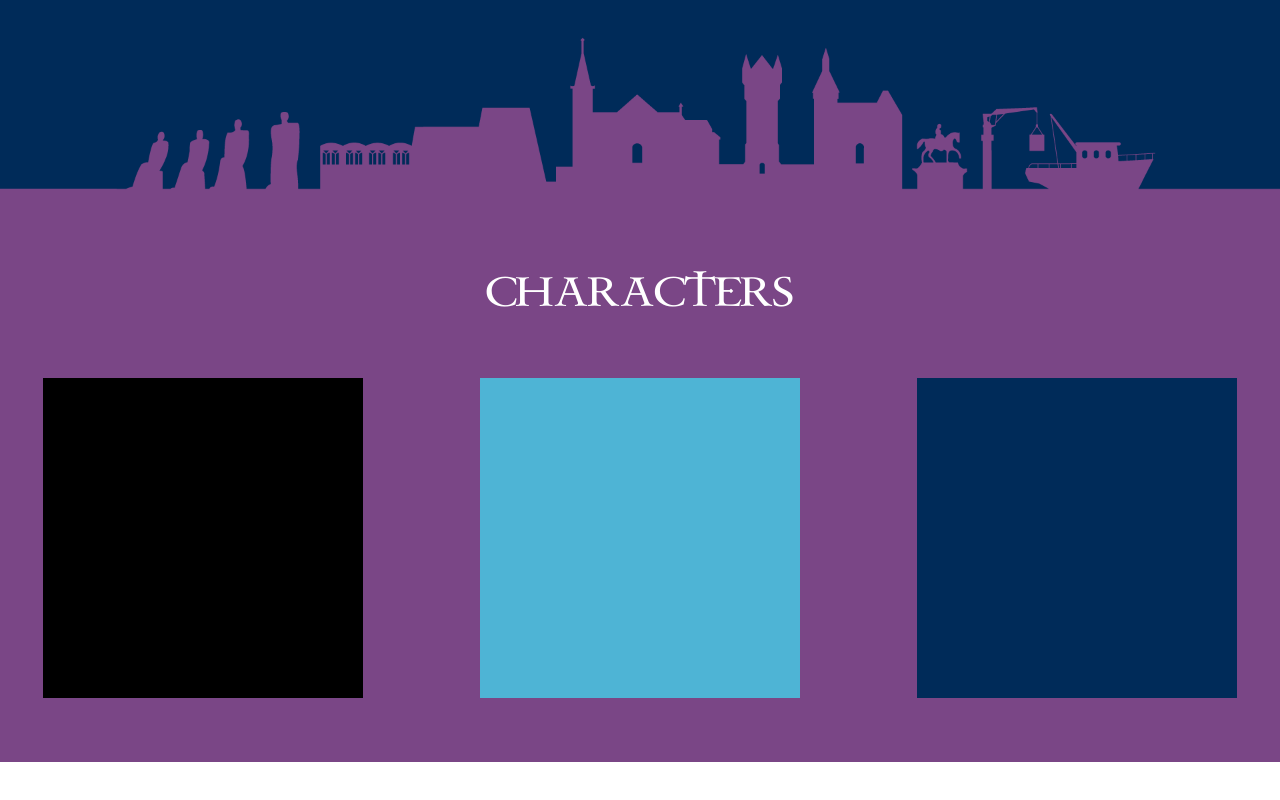
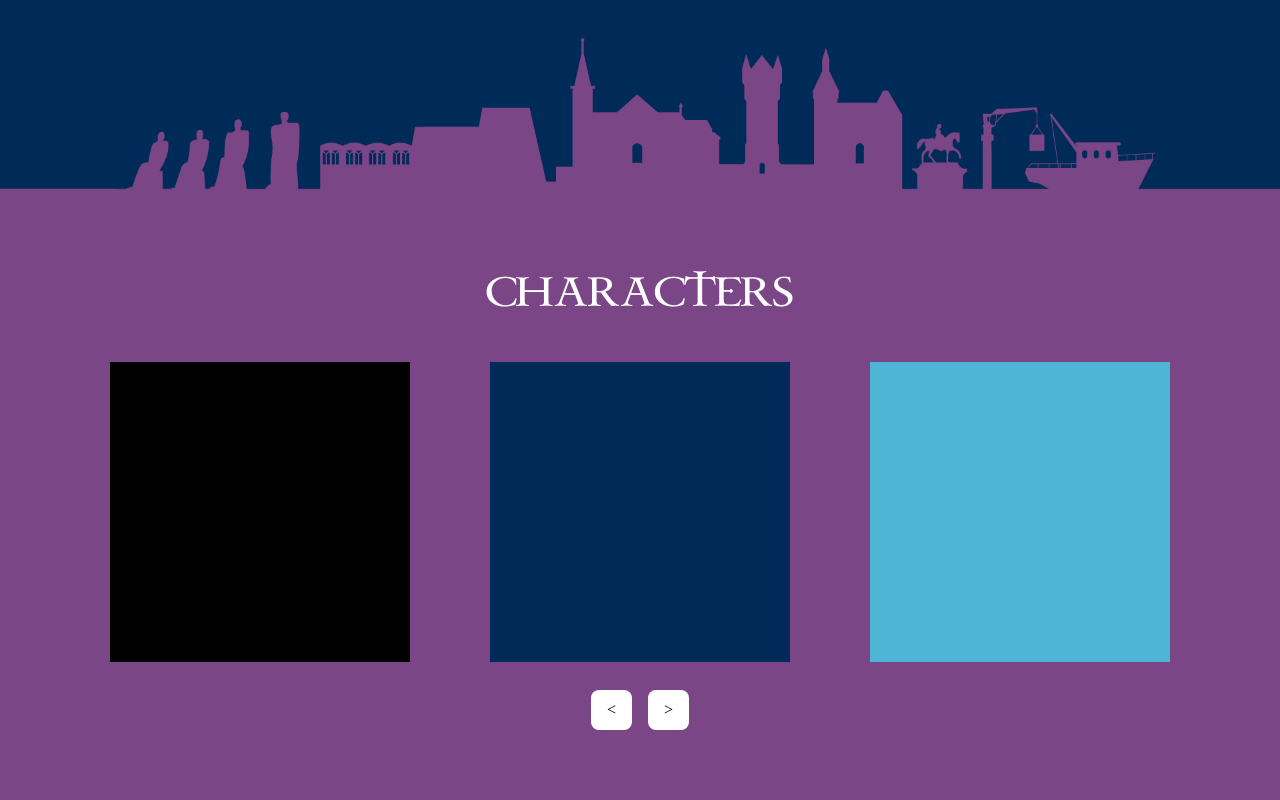
Before and after one commit to pPatr0/FantasyQuest, a Vue app: page / in a window 1280 px wide. Shown: the part 2465-3265 px from the top of the page. Before the commit the page ends 3227 px from the top, so only its background shows below. Built offline with nearby package versions, Linux system fonts and the light colour scheme; a web font is replaced by a local one.

Commit message:
corousel

```diff
--- a/src/components/SliderMenu.vue
+++ b/src/components/SliderMenu.vue
@@ -1,52 +1,47 @@
 <template>
-    <div class="bg-[#7A4686] py-16">
-      <div class="container mx-auto">
+    <div class="relative py-20 overflow-hidden carousel bg-[#7A4686]">
         <div>
-          <h2 class="pt-4 pb-16 text-4xl text-center text-white uppercase">Characters</h2>
+            <h2 class="pb-12 text-4xl text-center text-white uppercase">Characters</h2>
+         </div>
+        <div class="flex justify-center carousel-inner">
+            <div class="carousel-item bg-black w-[300px] h-[300px] mx-10"></div>
+            <div class="carousel-item bg-primary w-[300px] h-[300px] mx-10"></div>
+            <div class="carousel-item bg-secondary w-[300px] h-[300px] mx-10"></div>
+            <div class="carousel-item bg-black w-[300px] h-[300px] hidden mx-10"></div>
+            <div class="carousel-item bg-black w-[300px] h-[300px]  hidden mx-10"></div>
+            <div class="carousel-item bg-secondary w-[300px] h-[300px]  hidden mx-10"></div>
         </div>
-        <swiper :slides-per-view="3" :space-between="30" pagination navigation>
-          <swiper-slide>
-            <div class="bg-black w-[20rem] h-[20rem]"></div>
-          </swiper-slide>
-          <swiper-slide>
-            <div class="bg-secondary w-[20rem] h-[20rem]"></div>
-          </swiper-slide>
-          <swiper-slide>
-            <div class="bg-primary w-[20rem] h-[20rem]"></div>
-          </swiper-slide>
-          <swiper-slide>
-            <div class="bg-primary w-[20rem] h-[20rem]"></div>
-          </swiper-slide>
-          <swiper-slide>
-            <div class="bg-secondary w-[20rem] h-[20rem]"></div>
-          </swiper-slide>
-          <swiper-slide>
-            <div class="bg-white w-[20rem] h-[20rem]"></div>
-          </swiper-slide>
-        </swiper>
-      </div>
+        <div class="flex justify-center pt-12 space-x-4">
+            <button class="px-4 py-2 transform -translate-y-1/2 bg-white rounded-lg carousel-control prev">
+                &lt;
+            </button>
+            <button class="px-4 py-2 transform -translate-y-1/2 bg-white rounded-lg carousel-control next">
+                &gt;
+            </button>
+        </div>
     </div>
-  </template>
+</template>
 
-  <script>
-  import { Swiper, SwiperSlide } from 'swiper/vue';
+<style>
+.carousel {
+    overflow: hidden;
+}
 
-  import 'swiper/css';
+.carousel-inner {
+    display: flex;
+    transition: transform 0.3s ease-in-out;
+}
 
+.carousel-item {
+    flex: 0 0 auto;
+}
 
-  export default {
-    name: 'CarouselComponent',
-    components: {
-      Swiper,
-      SwiperSlide
-    }
-  };
-  </script>
+.carousel-control {
+    cursor: pointer;
+}
 
-  <style scoped>
-  .swiper-slide {
-    display: flex;
-    justify-content: center;
-    align-items: center;
-  }
-  </style>
+.prev, .next {
+    top: 50%;
+    transform: translateY(-50%);
+}
+</style>
--- a/src/views/HomeView.vue
+++ b/src/views/HomeView.vue
@@ -109,6 +109,55 @@
 </template>
 
 <script>
+document.addEventListener("DOMContentLoaded", function() {
+    const prevButton = document.querySelector('.carousel-control.prev');
+    const nextButton = document.querySelector('.carousel-control.next');
+    const carouselItems = document.querySelectorAll('.carousel-item');
+    let currentIndex = 0;
+
+    for (let i = 0; i < 3; i++) {
+        carouselItems[i].classList.remove('hidden');
+    }
+
+    prevButton.addEventListener('click', () => {
+        if (currentIndex > 0) {
+            carouselItems[currentIndex + 2].classList.add('hidden');
+            currentIndex--;
+            for (let i = currentIndex; i < currentIndex + 3; i++) {
+                carouselItems[i].classList.remove('hidden');
+            }
+        } else {
+            for (let i = 0; i < carouselItems.length; i++) {
+                carouselItems[i].classList.add('hidden');
+            }
+            currentIndex = carouselItems.length - 3;
+            for (let i = currentIndex; i < currentIndex + 3; i++) {
+                carouselItems[i].classList.remove('hidden');
+            }
+        }
+    });
+
+    nextButton.addEventListener('click', () => {
+        if (currentIndex < carouselItems.length - 3) {
+            for (let i = currentIndex; i < currentIndex + 3; i++) {
+                carouselItems[i].classList.add('hidden');
+            }
+            currentIndex++;
+            for (let i = currentIndex; i < currentIndex + 3; i++) {
+                carouselItems[i].classList.remove('hidden');
+            }
+        } else {
+            for (let i = 0; i < carouselItems.length; i++) {
+                carouselItems[i].classList.add('hidden');
+            }
+            currentIndex = 0;
+            for (let i = currentIndex; i < currentIndex + 3; i++) {
+                carouselItems[i].classList.remove('hidden');
+            }
+        }
+    });
+});
+
 import { ref } from 'vue';
 import NavbarMenu from '../components/NavbarMenu.vue'
 import SliderMenu from '../components/SliderMenu.vue'
```
